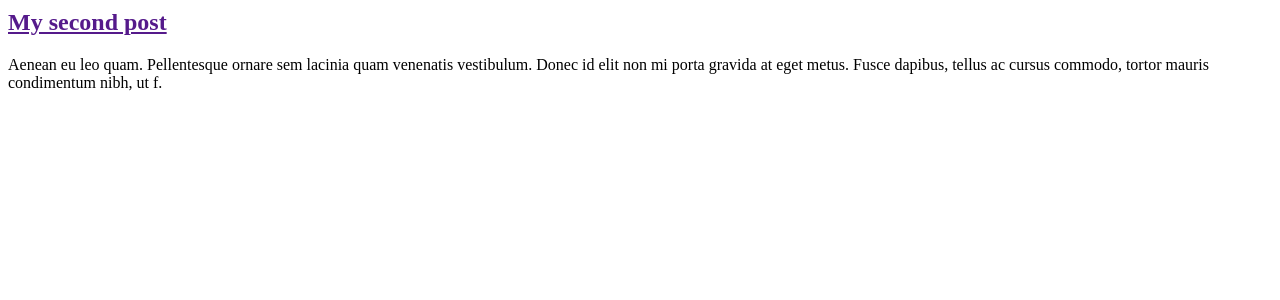
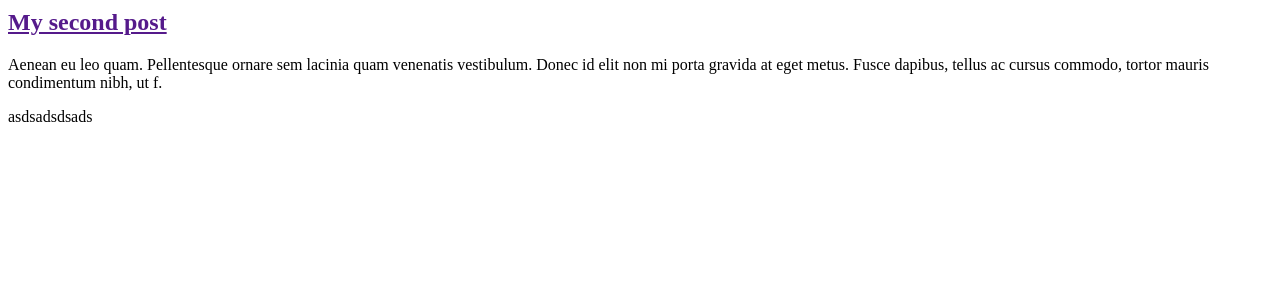
Before and after one commit to Rafael-Wassoaski/sitePPI, a Django app: page / in a window 1280 px wide. Shown: the part 232-532 px from the top of the page. Run offline with Django 3.2, Linux system fonts and the light colour scheme.

Commit message:
html e gitignore atualizados

```diff
--- a/blog/templates/blog/post_list.html
+++ b/blog/templates/blog/post_list.html
@@ -18,5 +18,8 @@
             <h2><a href="">My second post</a></h2>
             <p>Aenean eu leo quam. Pellentesque ornare sem lacinia quam venenatis vestibulum. Donec id elit non mi porta gravida at eget metus. Fusce dapibus, tellus ac cursus commodo, tortor mauris condimentum nibh, ut f.</p>
         </div>
+
+
+        <p>asdsadsdsads</p>
     </body>
 </html>
--- a/blog/urls.py
+++ b/blog/urls.py
@@ -7,4 +7,5 @@ urlpatterns = [
 
 
 
+
 ]
```
